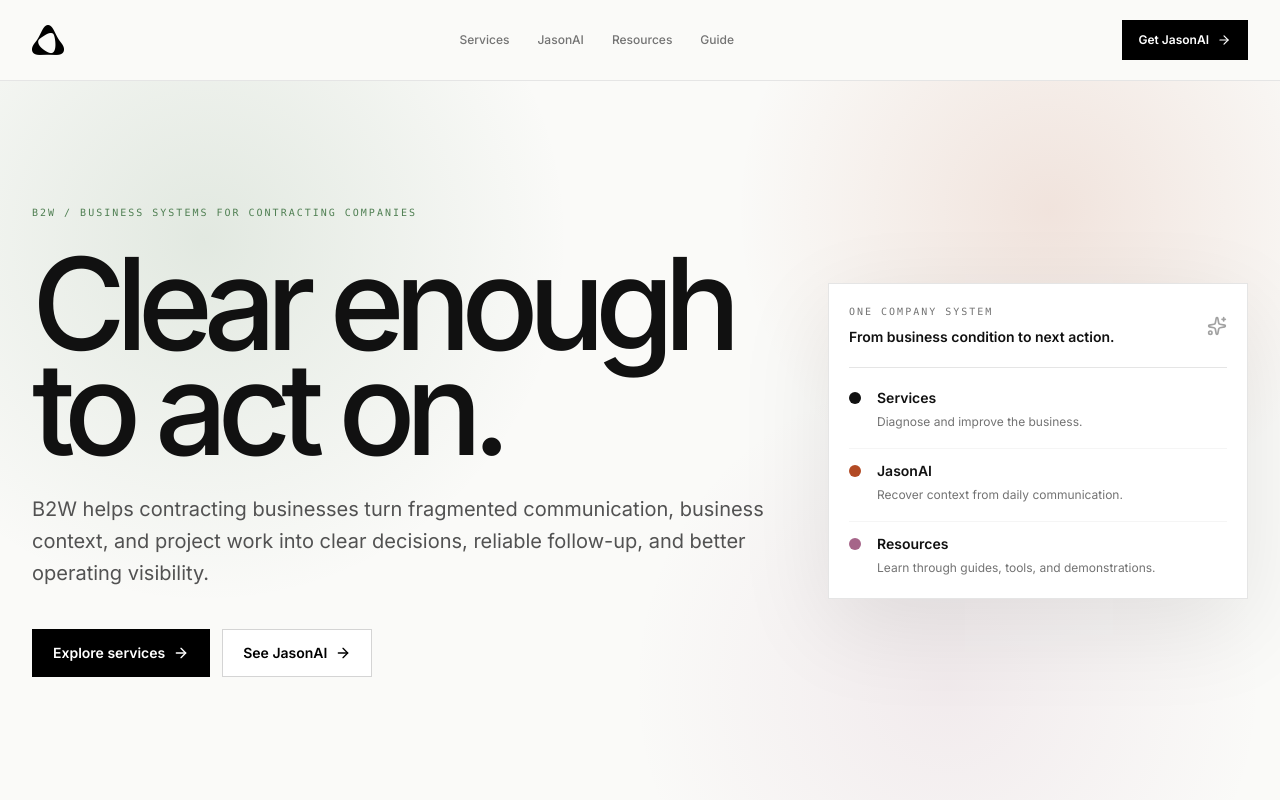
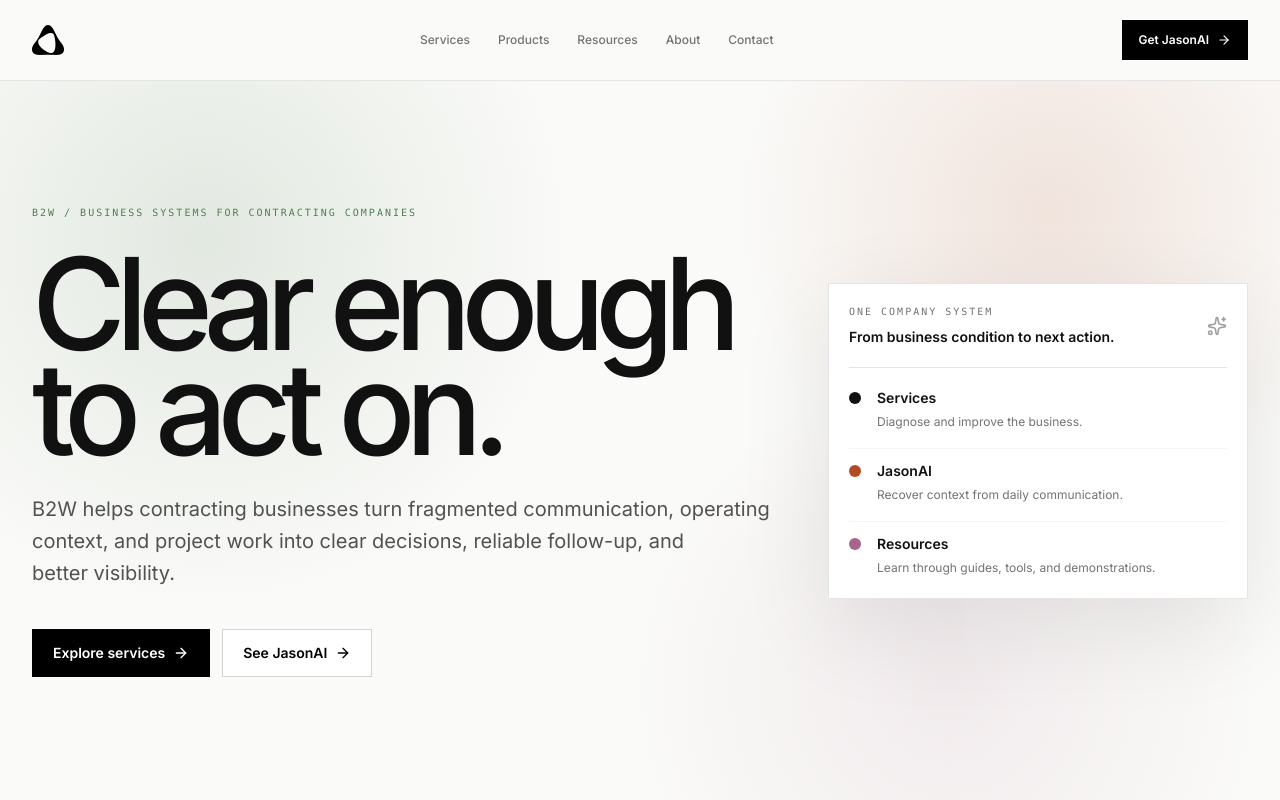
Before and after one commit to aliahm08/B2W, a React (Vite) app: page /prototype in a window 1280 px wide. Shown: the top 800 px of the page. Built offline with nearby package versions, Linux system fonts and the light colour scheme.

Commit message:
Align prototype content with final website structure

```diff
--- a/src/content/unifiedPrototype.ts
+++ b/src/content/unifiedPrototype.ts
@@ -1,12 +1,33 @@
 export const unifiedPrototype = {
   promise: 'Clear enough to act on.',
   description:
-    'B2W helps contracting businesses turn fragmented communication, business context, and project work into clear decisions, reliable follow-up, and better operating visibility.',
+    'B2W helps contracting businesses turn fragmented communication, operating context, and project work into clear decisions, reliable follow-up, and better visibility.',
   navigation: [
     { label: 'Services', to: '/prototype/services' },
-    { label: 'JasonAI', to: '/prototype/jasonai' },
+    {
+      label: 'Products',
+      to: '/prototype/products',
+      children: [
+        { label: 'Agents', to: '/prototype/products/agents', description: 'AI assistants designed around real contracting work.' },
+        { label: 'Workflows', to: '/prototype/products/workflows', description: 'Repeatable paths from communication to operating action.' },
+        { label: 'Pricing', to: '/prototype/products/pricing', description: 'Packages, early access, and capability boundaries.' },
+      ],
+    },
     { label: 'Resources', to: '/prototype/resources' },
-    { label: 'Guide', to: '/prototype/guide' },
+    { label: 'About', to: '/prototype/about' },
+    { label: 'Contact', to: '/prototype/contact' },
+  ],
+  searchEntries: [
+    { label: 'Services', group: 'Website', description: 'Growth, optimization, and diligence services.', to: '/prototype/services' },
+    { label: 'Products', group: 'Website', description: 'B2W agents, workflows, and pricing.', to: '/prototype/products' },
+    { label: 'Agents', group: 'Products', description: 'JasonAI and the B2W agent model.', to: '/prototype/products/agents' },
+    { label: 'Workflows', group: 'Products', description: 'Communication search, summaries, owner updates, and future actions.', to: '/prototype/products/workflows' },
+    { label: 'Pricing', group: 'Products', description: 'Current JasonAI standard and early-access pricing.', to: '/prototype/products/pricing' },
+    { label: 'Resources', group: 'Website', description: 'Guides, demonstrations, templates, and decision tools.', to: '/prototype/resources' },
+    { label: 'Owner update guide', group: 'Resources', description: 'Turn project communication into a structured owner update.', to: '/prototype/guide' },
+    { label: 'About B2W', group: 'Company', description: 'Company purpose, approach, audience, and operating principles.', to: '/prototype/about' },
+    { label: 'Contact B2W', group: 'Company', description: 'Start a business review or JasonAI conversation.', to: '/prototype/contact' },
+    { label: 'Workspace system', group: 'Internal reference', description: 'Brand, content, components, and implementation rules.', to: '/workspace' },
   ],
   serviceLanes: [
     {
@@ -41,6 +62,68 @@ export const unifiedPrototype = {
     { label: 'Prove', body: 'Show current capability, outcomes, status, and trust controls.' },
     { label: 'Advance', body: 'Give the user one clear next action.' },
   ],
+  productCategories: [
+    {
+      number: '01',
+      name: 'Agents',
+      statement: 'Specialized assistants that work where the team already communicates.',
+      description: 'JasonAI is the first B2W agent: a WhatsApp assistant for approved contracting project communication.',
+      to: '/prototype/products/agents',
+    },
+    {
+      number: '02',
+      name: 'Workflows',
+      statement: 'Defined paths from communication to reviewable operating output.',
+      description: 'Search, summaries, owner updates, scope capture, status reporting, and carefully controlled future actions.',
+      to: '/prototype/products/workflows',
+    },
+    {
+      number: '03',
+      name: 'Pricing',
+      statement: 'Commercial packages tied to current capability and business value.',
+      description: 'Clear standard pricing, early-access terms, setup expectations, and boundaries between available and planned capability.',
+      to: '/prototype/products/pricing',
+    },
+  ],
+  agents: [
+    {
+      name: 'JasonAI',
+      status: 'Available now',
+      role: 'Project communication assistant',
+      description:
+        'Searches and summarizes approved job communication so owners and project managers can recover decisions, customer requests, crew updates, and project context without rereading entire threads.',
+      accent: 'jason',
+    },
+    {
+      name: 'Future B2W agents',
+      status: 'Planned',
+      role: 'Specialized operational assistants',
+      description:
+        'Additional agents may support defined administrative, operational, and project-management workflows after JasonAI proves recurring value and trusted use.',
+      accent: 'neutral',
+    },
+  ],
+  workflows: [
+    { status: 'Available now', title: 'Communication search', input: 'Approved job messages', output: 'Relevant prior discussions and project context' },
+    { status: 'Available now', title: 'Job summary', input: 'A job or reporting window', output: 'A concise recap of important communication' },
+    { status: 'In development', title: 'Owner update', input: 'Approved messages and project context', output: 'Completed work, active work, gates, risks, and next actions' },
+    { status: 'In development', title: 'Action-item extraction', input: 'Requests, commitments, and follow-up', output: 'Proposed tasks, owners, dependencies, and dates for review' },
+    { status: 'Future', title: 'Trusted action', input: 'Approved workflow and explicit permissions', output: 'A controlled system action with review and auditability' },
+  ],
+  pricing: {
+    standard: {
+      name: 'JasonAI Standard',
+      monthly: '$99/month',
+      setup: '$2,000 setup',
+      description: 'The commercial reference price for configured access, business context, and the core communication search and summary experience.',
+    },
+    earlyAccess: {
+      name: 'Early access',
+      monthly: '$25/month for year one',
+      setup: 'Setup waived',
+      description: 'Limited pre-launch terms for selected businesses that participate in onboarding, workflow testing, and structured feedback.',
+    },
+  },
   jasonAI: {
     eyebrow: 'WhatsApp assistant for contracting businesses',
     headline: 'The job history is already in your messages. JasonAI makes it usable.',
@@ -85,4 +168,15 @@ export const unifiedPrototype = {
       action: 'Start assessment',
     },
   ],
+  about: {
+    statement: 'B2W designs clearer operating systems for contracting businesses.',
+    description:
+      'We combine business analysis, product thinking, workflow design, documentation, and applied AI. The work begins with the operating condition and ends with a usable system, a measurable result, and a documented next step.',
+    principles: [
+      'Start with the business condition, not the technology.',
+      'Fit the system to the existing workflow before asking people to change behavior.',
+      'Separate current capability from future ambition.',
+      'Make evidence, ownership, status, and next action visible.',
+    ],
+  },
 } as const;
```
